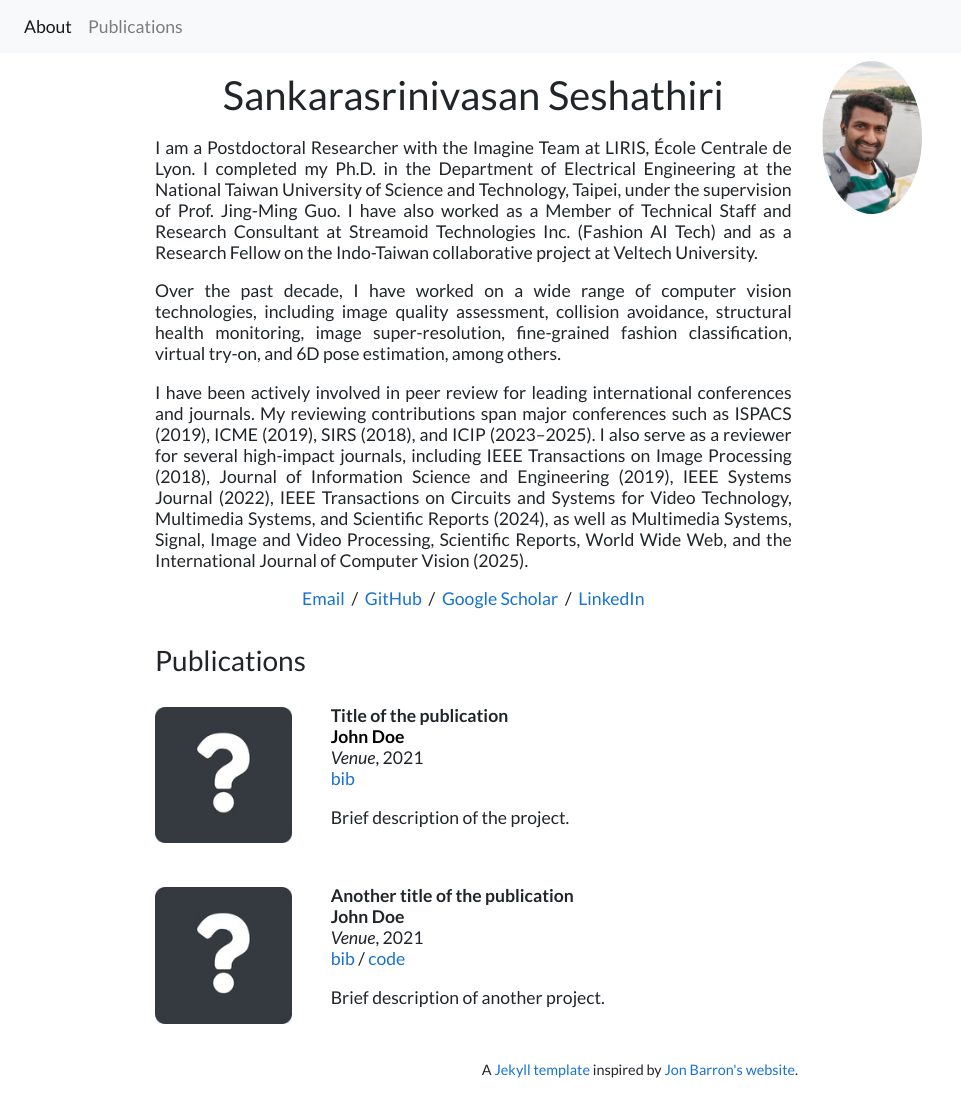
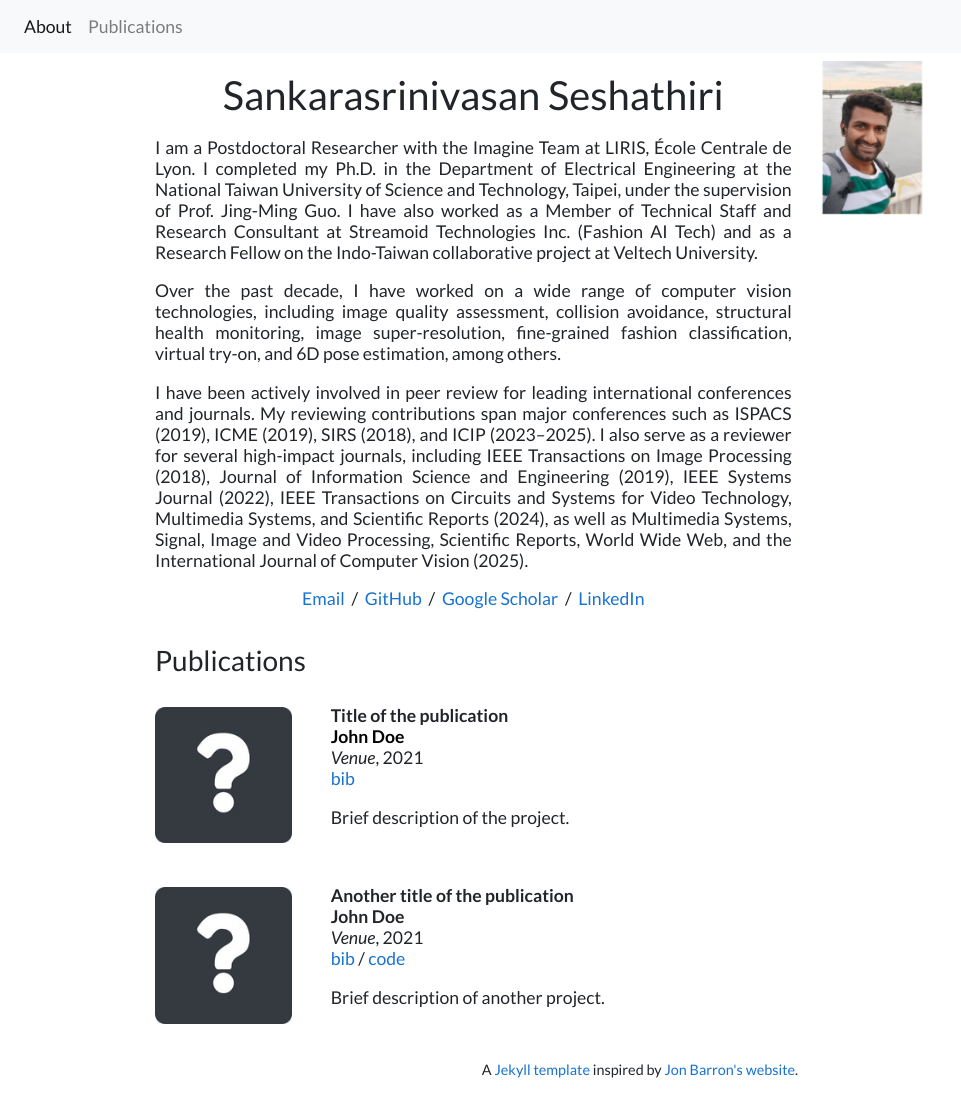
Before and after one commit to SankarSrin/SankarSrin.github.io, a Jekyll site: the page built from index.html, in a window 1280 px wide and 1094 px high. Shown: the whole window, without its empty margins (0-961 px from the left). Built offline with Jekyll 4.4.1, drawn with Linux system fonts in a browser that asks for light colours.

Commit message:
Fix inline style for profile photo image

```diff
--- a/index.html
+++ b/index.html
@@ -27,7 +27,7 @@
         </p>
     </div>
     <div class="col-md-4" style="z-index:4;">
-        <img alt="profile photo" id="portrait" src="portrait.jpg" class="img-fluid" style="width:100px; height:auto; style="border-radius:0;">
+        <img alt="profile photo" id="portrait" src="portrait.jpg" class="img-fluid" style="width:100px; height:auto; border-radius:0;">
     </div>
 </div>
 
```
